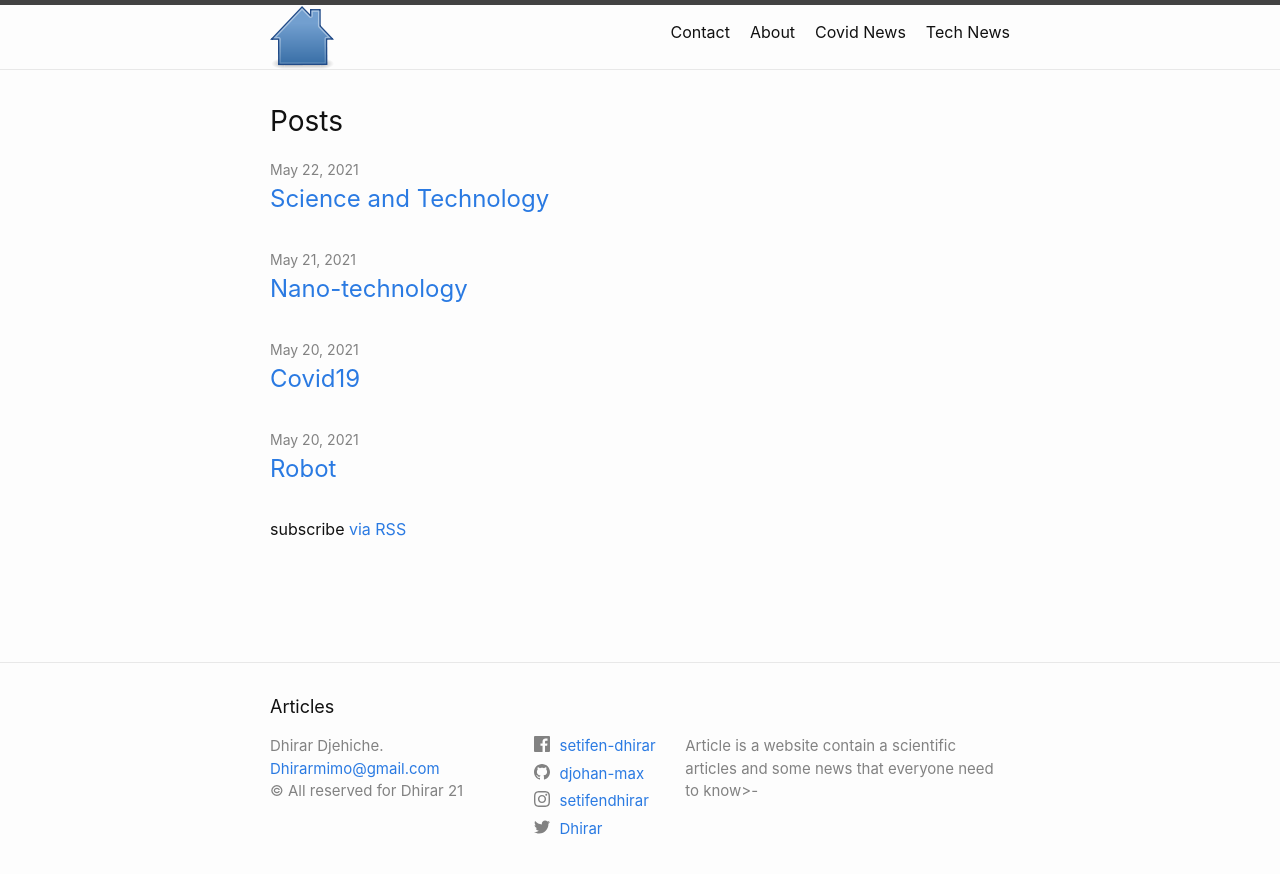
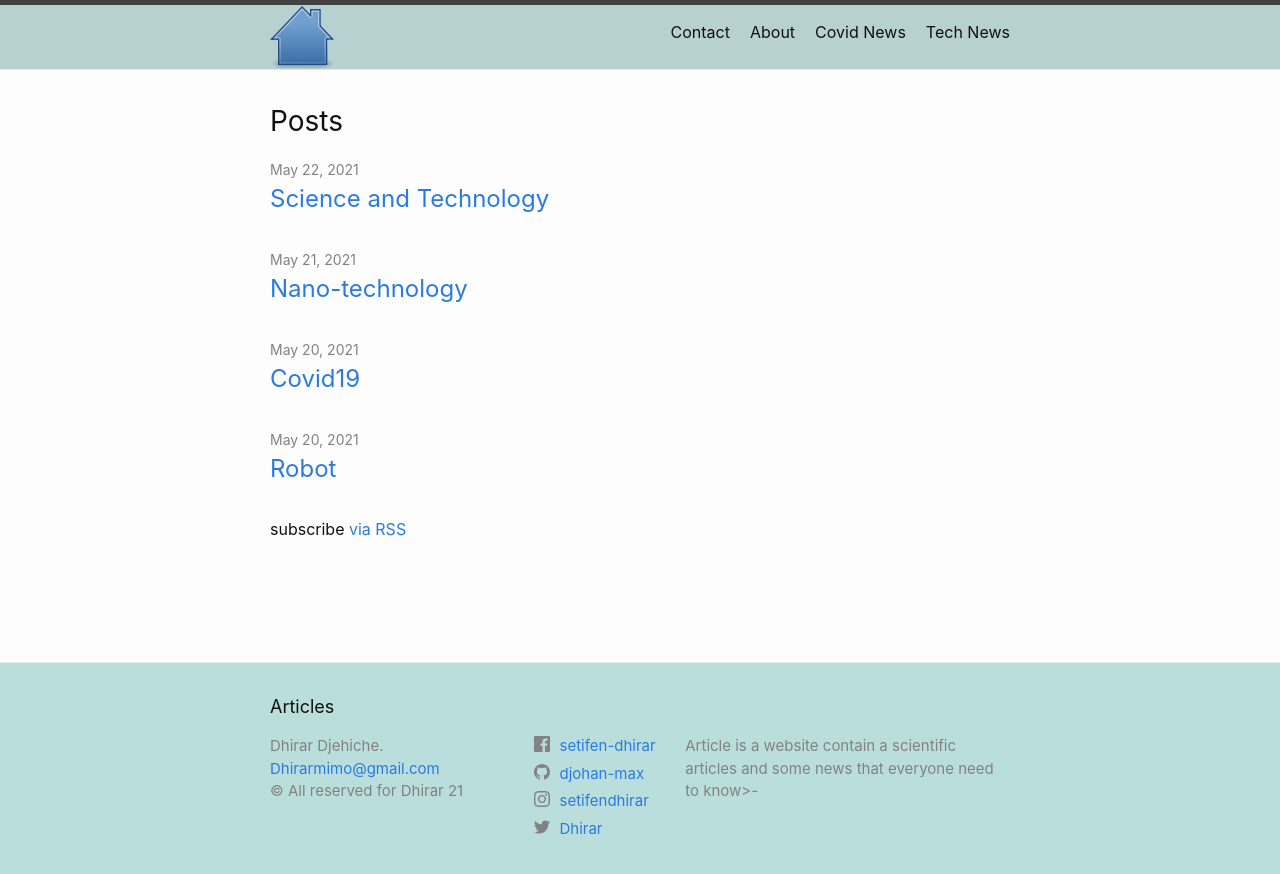
Before and after one commit to djohan-max/myblog, a Jekyll site: the page built from index.markdown, in a window 1280 px wide. Shown: the top 874 px of the page. Built offline with Jekyll 4.4.1, drawn with Linux system fonts in a browser that asks for light colours.

Commit message:
add backround color to lyoute

```diff
--- a/_sass/minima/_layout.scss
+++ b/_sass/minima/_layout.scss
@@ -5,6 +5,7 @@
   border-top: 5px solid $grey-color-dark;
   border-bottom: 1px solid $grey-color-light;
   min-height: $spacing-unit * 1.865;
+  background-color: #B6D1CF ;
 
   // Positioning context for the mobile navigation icon
   position: relative;
@@ -108,6 +109,7 @@
 .site-footer {
   border-top: 1px solid $grey-color-light;
   padding: $spacing-unit 0;
+  background-color: #BADEDB;
 }
 
 .footer-heading {
```
